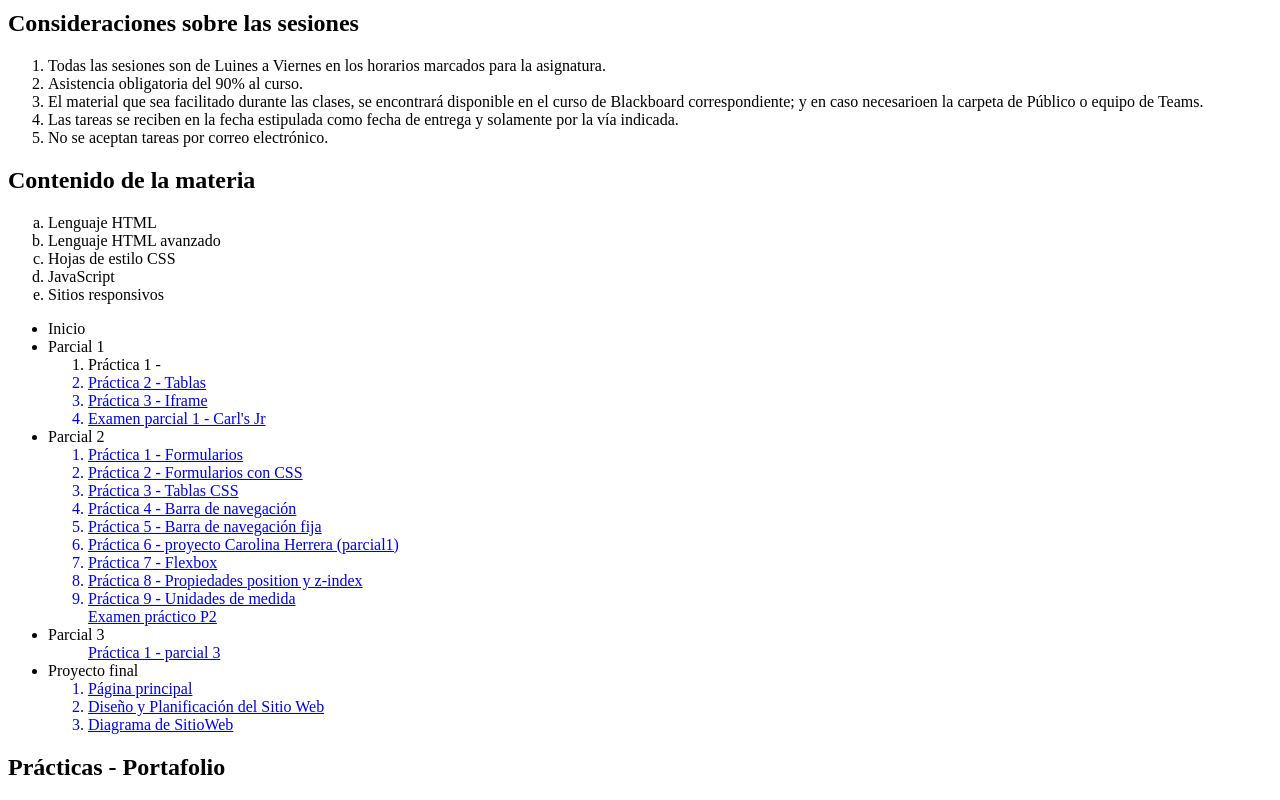
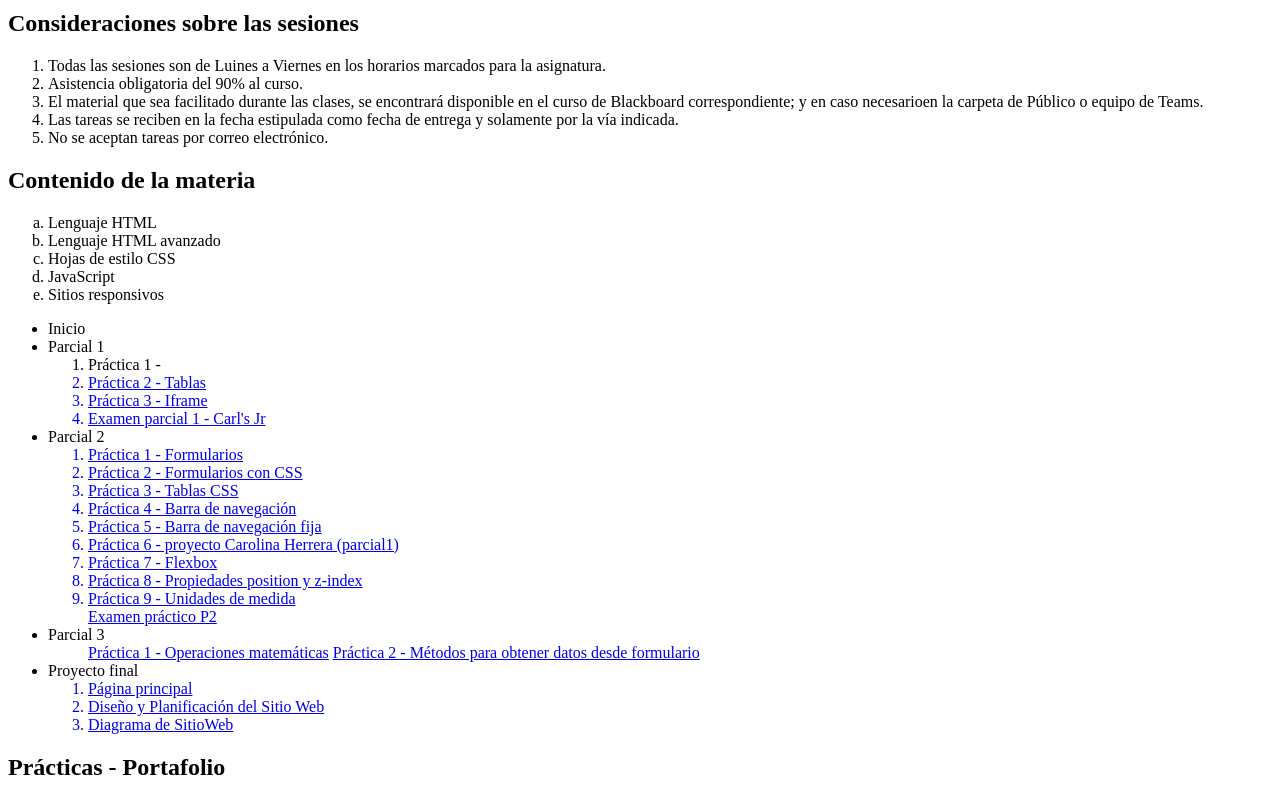
Before and after one commit to Sheccid06/portafolio, a plain HTML site: page index.html in a window 1280 px wide. Shown: the part 1635-2435 px from the top of the page. Drawn offline with Linux system fonts and the light colour scheme.

Commit message:
Update index.html

```diff
--- a/index.html
+++ b/index.html
@@ -141,7 +141,8 @@
 			</ol>
 		<li>Parcial 3</li>
 			<ol type="1">
-				<a href="practica1_parcial3">Práctica 1 - parcial 3</a>
+				<a href="practica1_parcial3">Práctica 1 - Operaciones matemáticas</a>
+				<a href="practica2_parcial3">Práctica 2 - Métodos para obtener datos desde formulario</a>
 			</ol>
 		<li>Proyecto final</li>
 			<ol>
```
